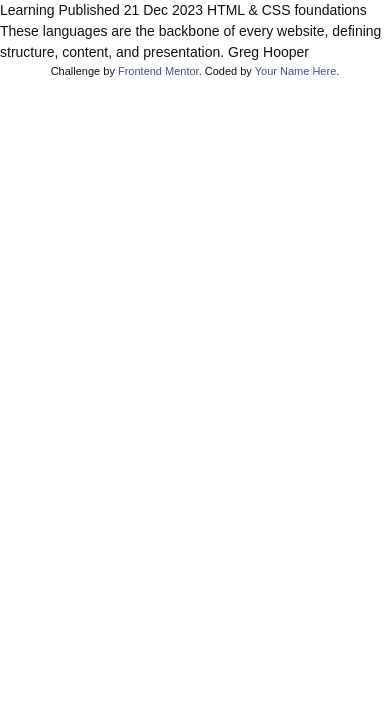
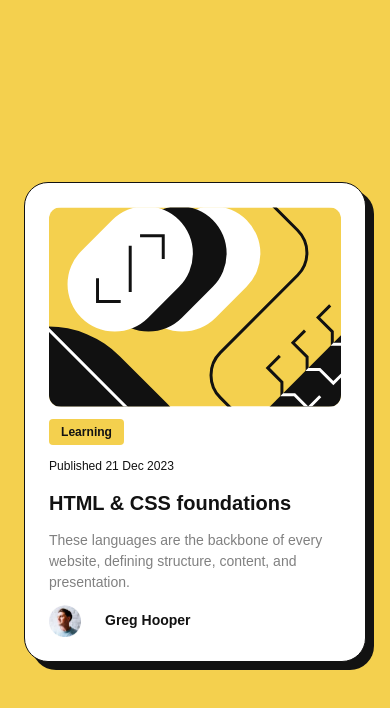
Before and after one commit to AGutierrezR/blog-preview-card, a website built with Vite: page index.html in a window 390 px wide. Built offline with nearby package versions, Linux system fonts and the light colour scheme.

Commit message:
Add mobile and desktop implementation

```diff
--- a/index.html
+++ b/index.html
@@ -16,22 +16,30 @@
 </head>
 <body>
 
-  Learning
+<body class="flex flex-col bg-yellow">
 
-  Published 21 Dec 2023
 
-  HTML & CSS foundations
-
-  These languages are the backbone of every website, defining structure, content, and presentation.
-
-  Greg Hooper
-
-  <div class="attribution">
-    Challenge by <a href="https://www.frontendmentor.io?ref=challenge" target="_blank">Frontend Mentor</a>.
-    Coded by <a href="#">Your Name Here</a>.
-  </div>
+  <main class="flex flex-col justify-center region">
+    <h1 class="sr-only">Blog preview Card</h1>
+    <div class="wrapper">
+      <div class="flow flow-3 p-6 border rounded-3xl mx-auto max-w-[384px] bg-white shadow">
+        <div class="rounded-xl overflow-hidden">
+          <img class="min-h-[12.5rem] object-cover" src="/assets/images/illustration-article.svg" alt="">
+        </div>
+        <div class="cluster mt-6">
+          <span class="block text-small font-black px-3 py-1 rounded bg-yellow">Learning</span>
+        </div>
+        <span class="block text-small">Published 21 Dec 2023</span>
+        <h2>HTML & CSS foundations</h2>
+        <p class="text-grey">These languages are the backbone of every website, defining structure, content, and presentation.</p>
+        <div class="cluster gap-3 mt-6">
+          <img class="size-8" src="/assets/images/image-avatar.webp" alt="">
+          <span class="font-bold text-[.875rem]">Greg Hooper</span>
+        </div>
+      </div>
+    </div>
+  </main>
 
   <script type="module" src="./src/main.js"></script>
-
 </body>
 </html>
--- a/src/css/utilities/flow.css
+++ b/src/css/utilities/flow.css
@@ -6,3 +6,7 @@ Info about this implementation: https://piccalil.li/quick-tip/flow-utility/
 .flow > * + * {
   margin-top: var(--flow-space, 1em);
 }
+
+.flow-3 > * + * {
+  --flow-space: .75rem;
+}
--- a/tailwind.config.cjs
+++ b/tailwind.config.cjs
@@ -28,6 +28,9 @@ module.exports = {
       ...theme('spacing'),
     }),
     padding: ({ theme }) => theme('spacing'),
+    boxShadow: {
+      DEFAULT: '8px 8px var(--color-black)'
+    },
     extend: {
       spacing
     }
```
